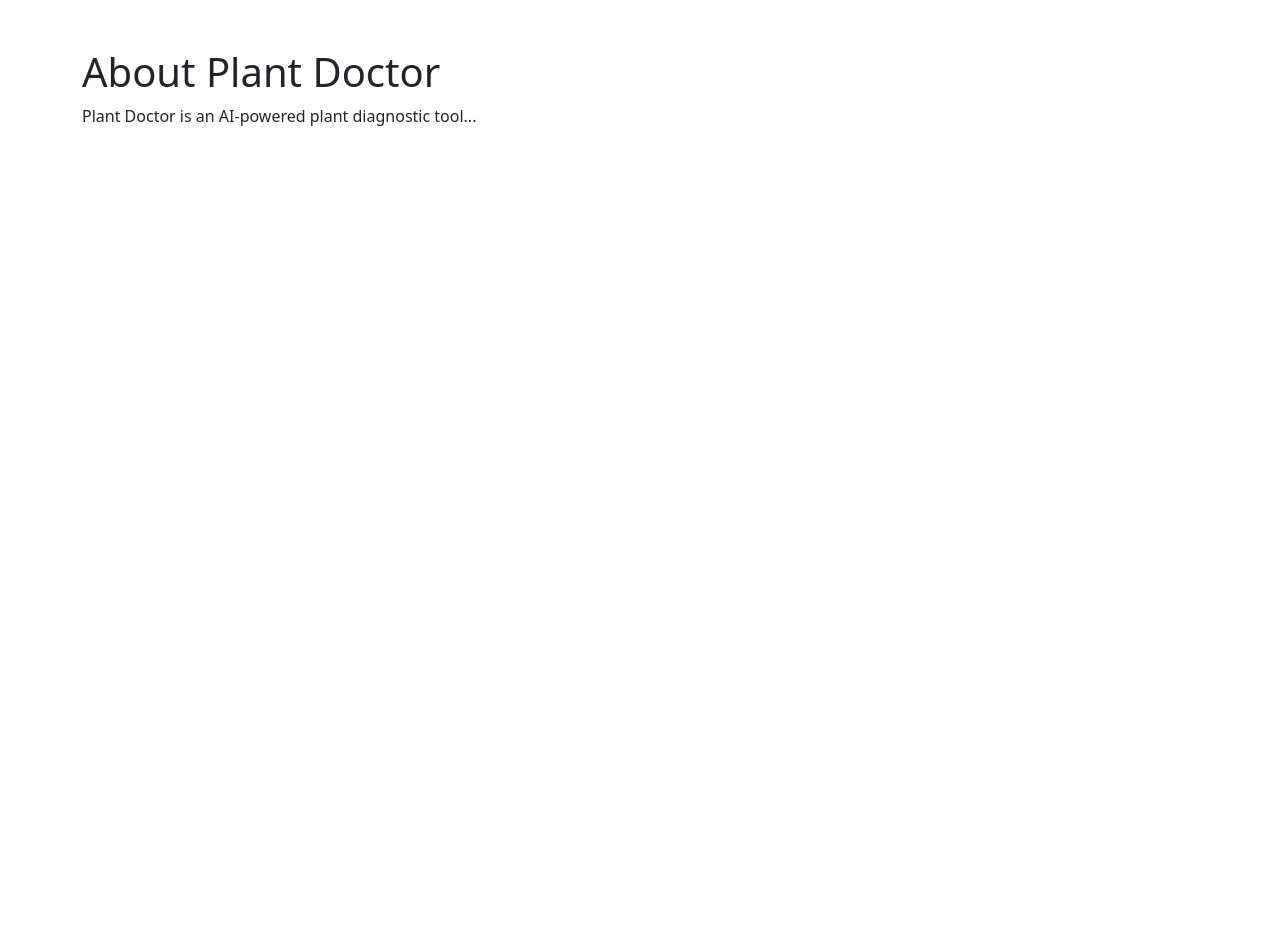
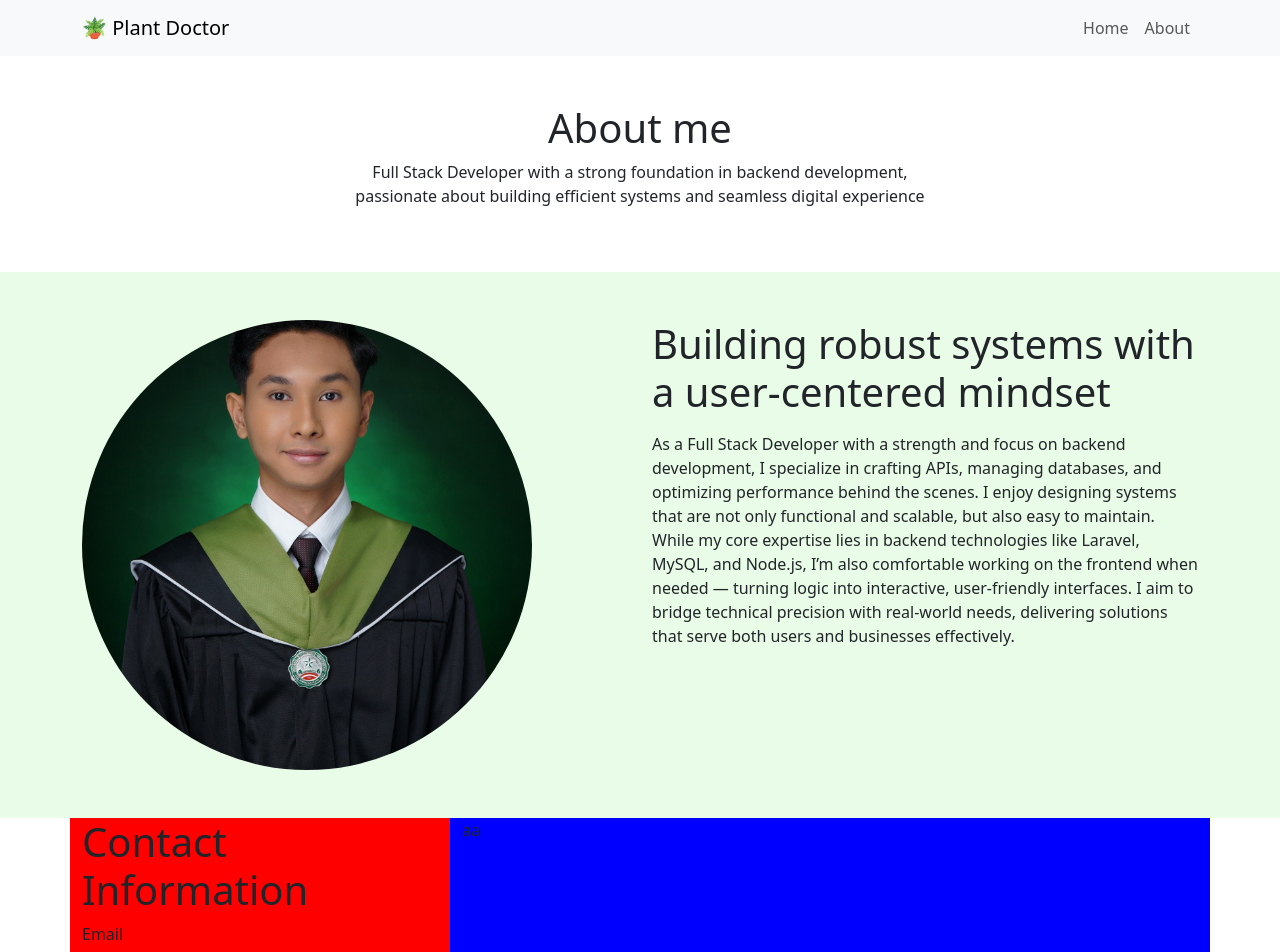
Before and after one commit to NotFerg/plant-doctor, a React (Vite) app: page /about in a window 1280 px wide. Shown: the top 952 px of the page. Before the commit the page ends 800 px from the top, so only its background shows below. Built offline with nearby package versions, Linux system fonts and the light colour scheme.

Commit message:
Initialized about

```diff
--- a/src/Pages/About.jsx
+++ b/src/Pages/About.jsx
@@ -1,14 +1,77 @@
 import React from "react";
-import Container from "react-bootstrap/Container";
+import { Container, Row, Col } from "react-bootstrap";
+import NavBar from "../components/NavBar/NavBar";
+import Pic from "../../src/assets/Pic.jpg";
+import WhyUse from "../components/WhyUse/WhyUse";
 
 const About = () => {
   return (
-    <section className='py-5'>
-      <Container>
-        <h1>About Plant Doctor</h1>
-        <p>Plant Doctor is an AI-powered plant diagnostic tool...</p>
-      </Container>
-    </section>
+    <>
+      <NavBar />
+      <section>
+        <Container className='text-center py-5'>
+          <h1>About me</h1>
+          <p>
+            Full Stack Developer with a strong foundation in backend
+            development, <br />
+            passionate about building efficient systems and seamless digital
+            experience
+          </p>
+        </Container>
+      </section>
+      <section style={{ backgroundColor: "#e9fce7" }}>
+        <Container>
+          <Row className='py-5'>
+            <Col md={6}>
+              <img
+                src={Pic}
+                alt='Profile'
+                style={{
+                  borderRadius: "50%",
+                  width: "450px",
+                  height: "450px",
+                  objectFit: "cover",
+                }}
+              />
+            </Col>
+            <Col md={6}>
+              <h1 className='pb-2'>
+                Building robust systems with a user-centered mindset
+              </h1>
+              <p>
+                As a Full Stack Developer with a strength and focus on backend
+                development, I specialize in crafting APIs, managing databases,
+                and optimizing performance behind the scenes. I enjoy designing
+                systems that are not only functional and scalable, but also easy
+                to maintain. While my core expertise lies in backend
+                technologies like Laravel, MySQL, and Node.js, I’m also
+                comfortable working on the frontend when needed — turning logic
+                into interactive, user-friendly interfaces. I aim to bridge
+                technical precision with real-world needs, delivering solutions
+                that serve both users and businesses effectively.
+              </p>
+            </Col>
+          </Row>
+        </Container>
+      </section>
+      <section>
+        <Container>
+          <Row>
+            <Col md={4} style={{ backgroundColor: "red" }}>
+              <h1>Contact Information</h1>
+              <p>Email</p>
+              <p>test@gmail.com</p>
+            </Col>
+            <Col md={8} style={{ backgroundColor: "blue" }}>
+              aa
+            </Col>
+          </Row>
+        </Container>
+      </section>
+      <section>
+        <WhyUse />
+      </section>
+    </>
   );
 };
 
```
Also changed, not shown: src/assets/Pic.jpg (added).
